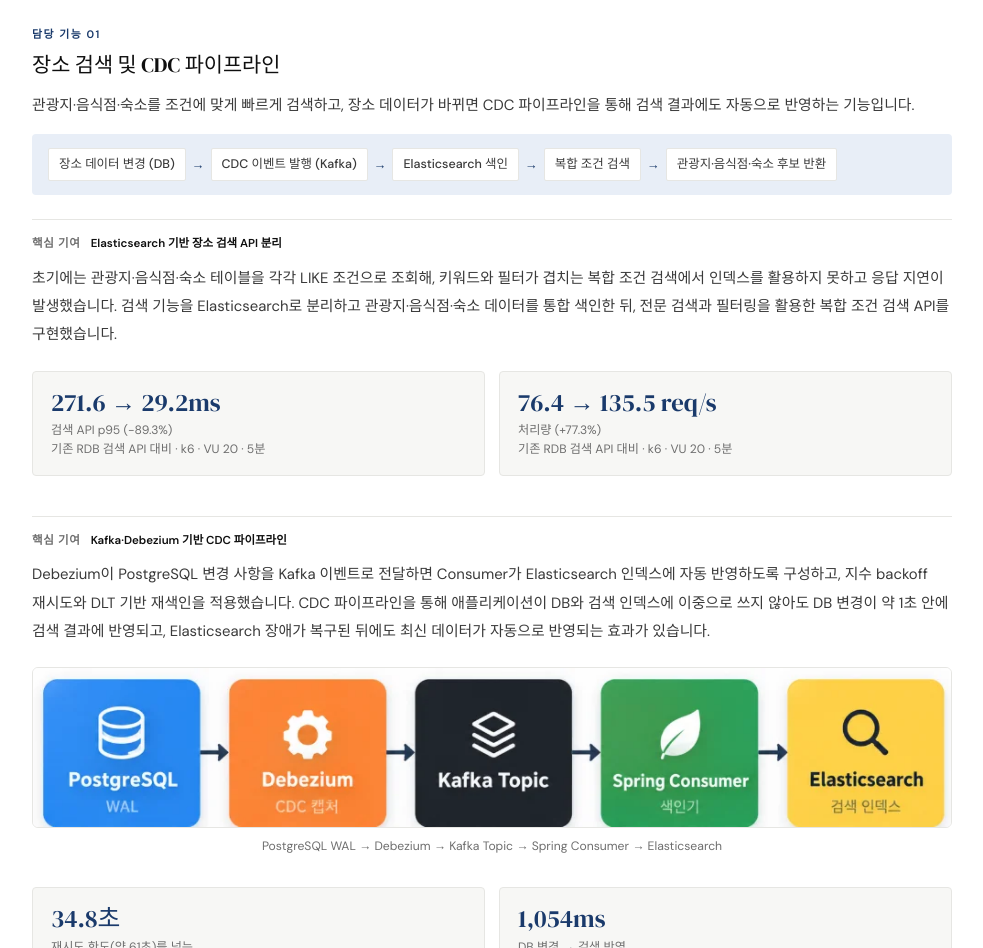
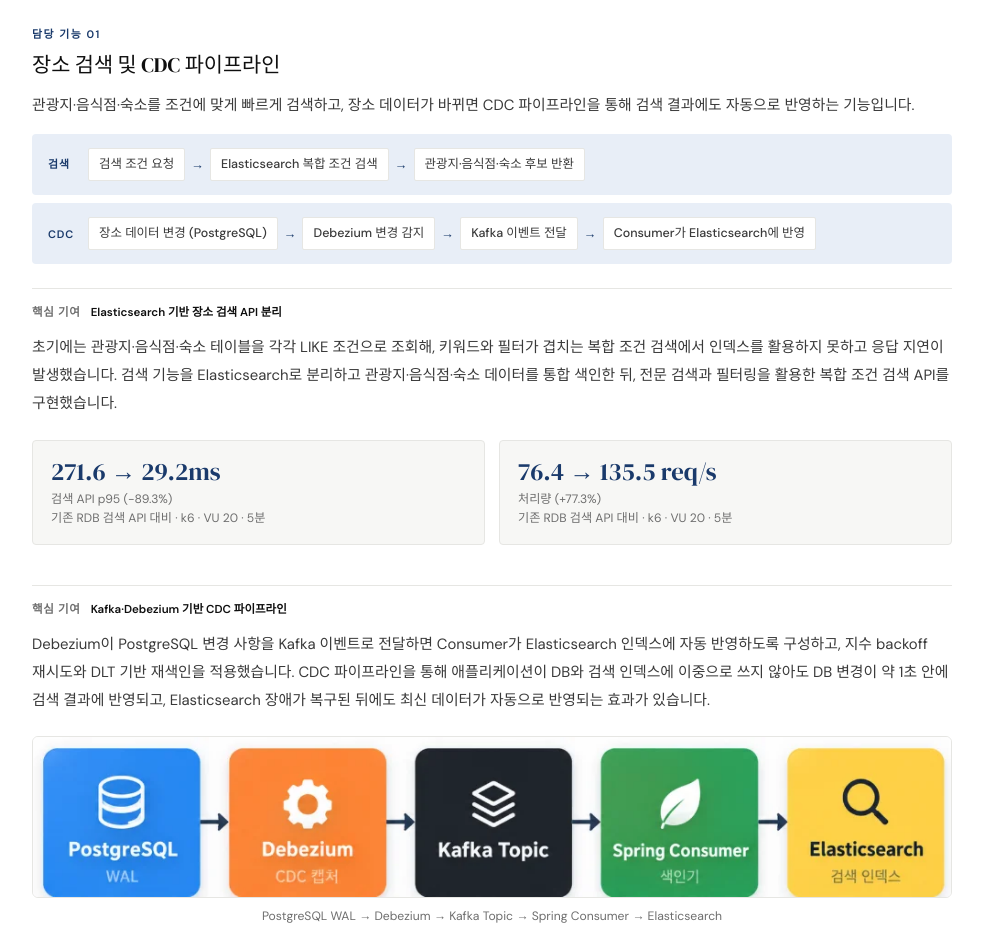
Before and after one commit to Bakhyoungwoo/Bakhyoungwoo.github.io, a plain HTML site: page gangwon.html in a window 1280 px wide. Shown: the part 2763-3711 px from the top of the page, without its empty margins (148-1131 px from the left). Drawn offline with Linux system fonts and the light colour scheme.

Commit message:
feat: update portfoilo

```diff
--- a/css/style.css
+++ b/css/style.css
@@ -321,6 +321,8 @@ html.dark .figure img { opacity: .92; }
 .role-desc { font-size: .93rem; color: var(--gray-dark); line-height: 1.85; margin-bottom: 14px; }
 .svc-flow { display: flex; flex-wrap: wrap; align-items: center; gap: 8px 6px; padding: 14px 16px; background: var(--accent-light); border-radius: 4px; margin-bottom: 24px; }
 .svc-flow span { font-size: .78rem; font-weight: 500; padding: 5px 10px; background: var(--white); color: var(--gray-dark); border: 1px solid var(--gray-line); border-radius: 2px; white-space: nowrap; }
+.svc-flow .k { font-style: normal; font-size: .68rem; font-weight: 700; letter-spacing: .08em; color: var(--accent); min-width: 34px; }
+.svc-flow + .svc-flow { margin-top: -16px; }
 .svc-flow .arr { font-weight: 400; color: var(--accent); font-size: .8rem; }
 .contrib-label { font-size: .72rem; font-weight: 600; letter-spacing: .06em; color: var(--gray-mid); padding-top: 14px; border-top: 1px solid var(--gray-line); margin-bottom: 10px; }
 .contrib-label.sub { margin-top: 40px; }
--- a/gangwon.html
+++ b/gangwon.html
@@ -77,7 +77,8 @@
       <div class="role-num">담당 기능 01</div>
       <h3 class="subhead">장소 검색 및 CDC 파이프라인</h3>
       <p class="role-desc">관광지·음식점·숙소를 조건에 맞게 빠르게 검색하고, 장소 데이터가 바뀌면 CDC 파이프라인을 통해 검색 결과에도 자동으로 반영하는 기능입니다.</p>
-      <div class="svc-flow"><span>장소 데이터 변경 (DB)</span><b class="arr">→</b><span>CDC 이벤트 발행 (Kafka)</span><b class="arr">→</b><span>Elasticsearch 색인</span><b class="arr">→</b><span>복합 조건 검색</span><b class="arr">→</b><span>관광지·음식점·숙소 후보 반환</span></div>
+      <div class="svc-flow"><em class="k">검색</em><span>검색 조건 요청</span><b class="arr">→</b><span>Elasticsearch 복합 조건 검색</span><b class="arr">→</b><span>관광지·음식점·숙소 후보 반환</span></div>
+      <div class="svc-flow"><em class="k">CDC</em><span>장소 데이터 변경 (PostgreSQL)</span><b class="arr">→</b><span>Debezium 변경 감지</span><b class="arr">→</b><span>Kafka 이벤트 전달</span><b class="arr">→</b><span>Consumer가 Elasticsearch에 반영</span></div>
     </div>
     <div class="contrib-label">핵심 기여<span>Elasticsearch 기반 장소 검색 API 분리</span></div>
     <p class="body-text">초기에는 관광지·음식점·숙소 테이블을 각각 LIKE 조건으로 조회해, 키워드와 필터가 겹치는 복합 조건 검색에서 인덱스를 활용하지 못하고 응답 지연이 발생했습니다. 검색 기능을 Elasticsearch로 분리하고 관광지·음식점·숙소 데이터를 통합 색인한 뒤, 전문 검색과 필터링을 활용한 복합 조건 검색 API를 구현했습니다.</p>
```
